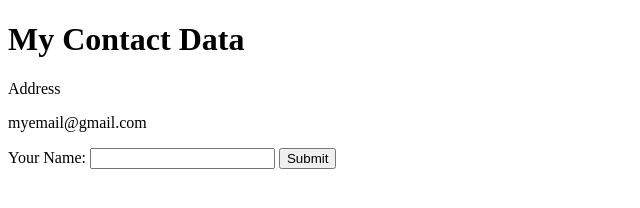
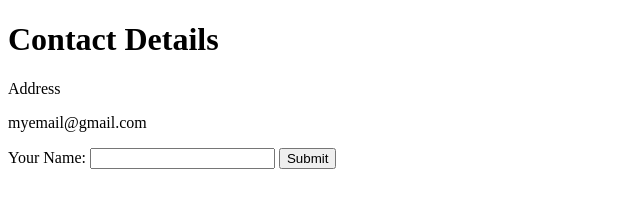
Before and after one commit to ravik744/website, a plain HTML site: page index.html in a window 1280 px wide. Shown: the whole page, without its empty margins (0-640 px from the left). Drawn offline with Linux system fonts and the light colour scheme.

Commit message:
Update index.html

```diff
--- a/index.html
+++ b/index.html
@@ -3,11 +3,11 @@
 
 <head>
   <meta charset="utf-8">
-  <title>Contact Me</title>
+  <title>Contact Us</title>
 </head>
 
 <body>
-  <h1>My Contact Data</h1>
+  <h1>Contact Details</h1>
   <p>Address</p>
   <p>myemail@gmail.com</p>
   <form class="" action="index.html" method="post">
```
